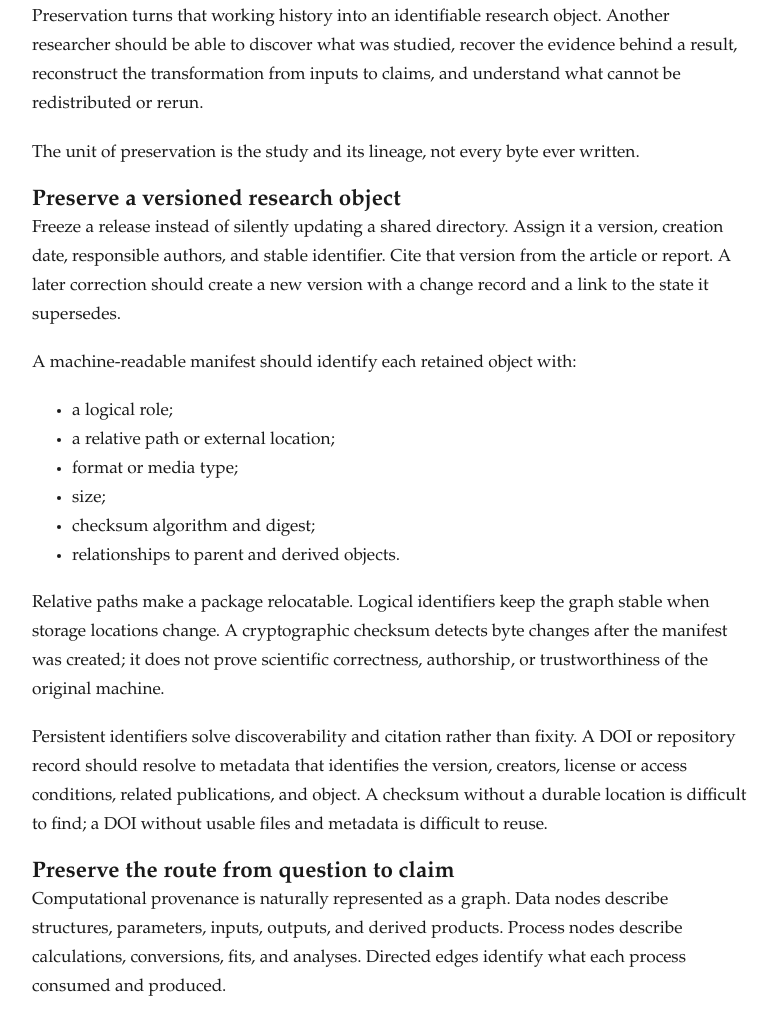
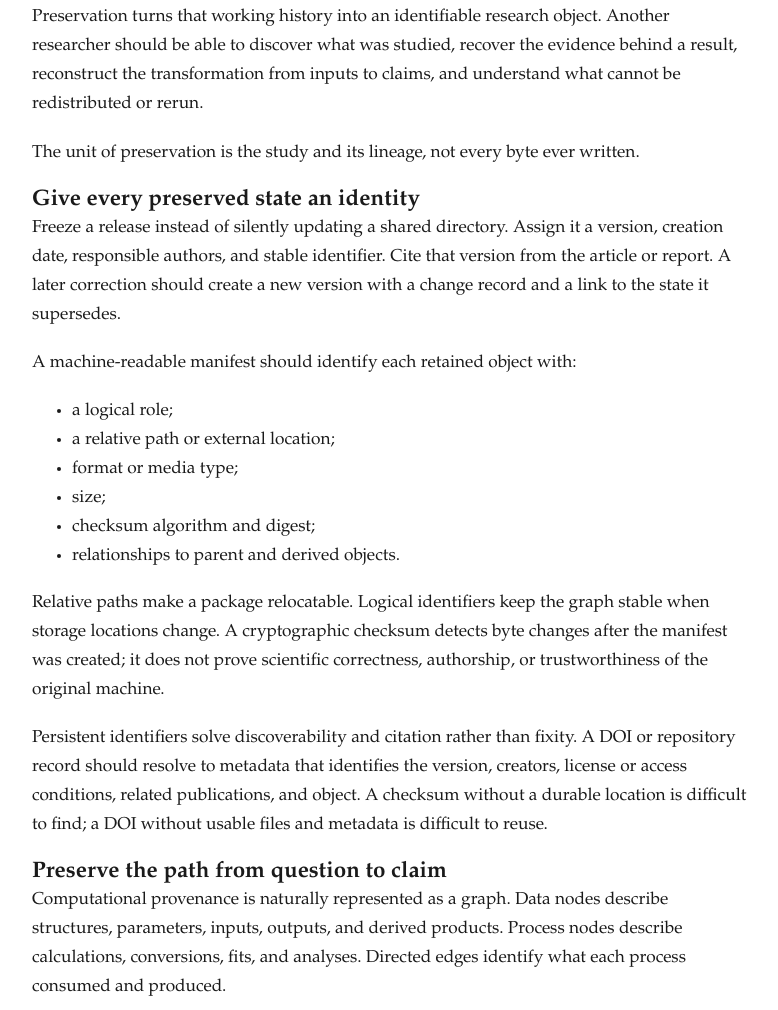
Before and after one commit to Maxwell3919/DFT-Research-Workflow, an Astro site: page /DFT-Research-Workflow/operations/document-and-preserve-study in a window 1280 px wide. Shown: the part 562-1572 px from the top of the page, without its empty margins (248-1026 px from the left). Built offline with nearby package versions, Linux system fonts and the light colour scheme; Astro itself is replaced by a stand-in of ours.

Commit message:
Preserve study-documentation reviewed anchors

```diff
--- a/src/content/topics/document-and-preserve-study.md
+++ b/src/content/topics/document-and-preserve-study.md
@@ -9,7 +9,7 @@ Preservation turns that working history into an identifiable research object. An
 
 The unit of preservation is the study and its lineage, not every byte ever written.
 
-## Preserve a versioned research object
+## Give every preserved state an identity
 
 Freeze a release instead of silently updating a shared directory. Assign it a version, creation date, responsible authors, and stable identifier. Cite that version from the article or report. A later correction should create a new version with a change record and a link to the state it supersedes.
 
@@ -26,7 +26,7 @@ Relative paths make a package relocatable. Logical identifiers keep the graph st
 
 Persistent identifiers solve discoverability and citation rather than fixity. A DOI or repository record should resolve to metadata that identifies the version, creators, license or access conditions, related publications, and object. A checksum without a durable location is difficult to find; a DOI without usable files and metadata is difficult to reuse.
 
-## Preserve the route from question to claim
+## Preserve the path from question to claim
 
 Computational provenance is naturally represented as a graph. Data nodes describe structures, parameters, inputs, outputs, and derived products. Process nodes describe calculations, conversions, fits, and analyses. Directed edges identify what each process consumed and produced.
 
@@ -68,7 +68,7 @@ Licenses and access conditions may differ between code, original data, external
 
 Choose repositories according to object size, retention commitment, versioning, identifiers, access controls, and domain metadata. A source-code host is suitable for small text, scripts, schemas, and review history, but not automatically for large calculation outputs. The manifest can link code, archival datasets, restricted assets, and host-canonical raw data without pretending that one service is authoritative for every object class.
 
-## Test recovery, not only deposit
+## Test recovery, not just deposit
 
 Preservation is demonstrated by retrieval and reconstruction from the released state. In a clean environment:
 
```
